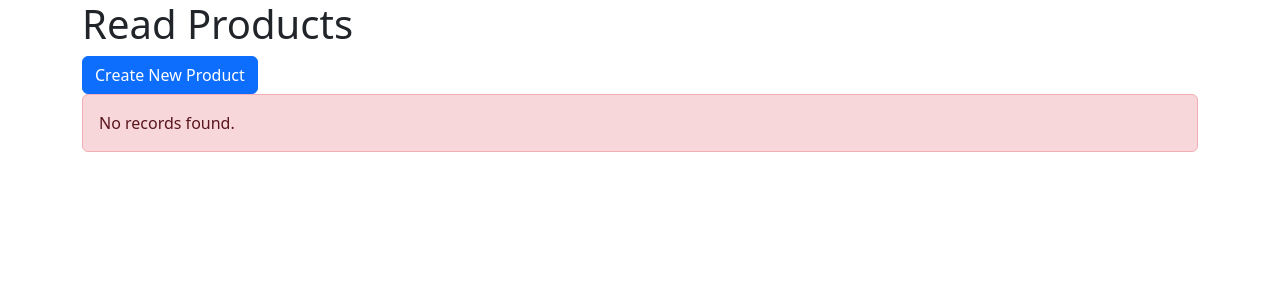
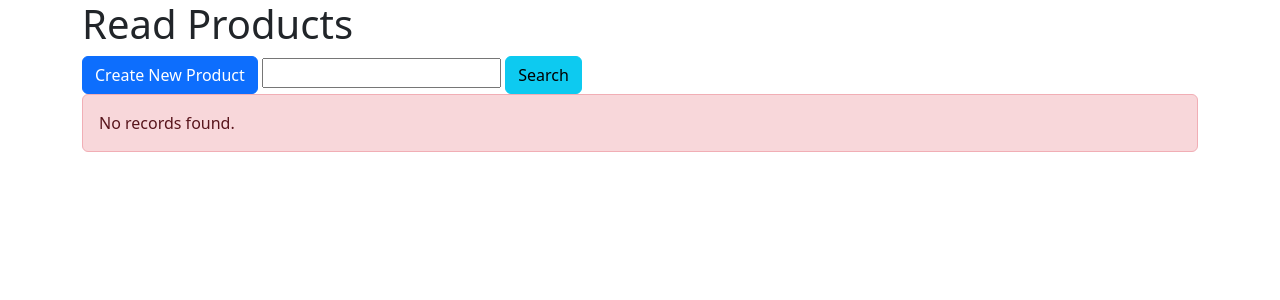
Before and after one commit to Estellaaa05/web, a PHP site: page /product_read.php in a window 1280 px wide. Shown: the top 300 px of the page. Run offline with PHP 8.4, Linux system fonts and the light colour scheme; data that the repository does not hold is empty.

Commit message:
search function added into product_read

```diff
--- a/project/product_read.php
+++ b/project/product_read.php
@@ -16,23 +16,25 @@
             <h1>Read Products</h1>
         </div>
 
-        <!-- PHP code to read records will be here -->
+        <form action="<?php echo htmlspecialchars($_SERVER["PHP_SELF"]); ?>" method="GET">
+            <a href='product_create.php' class='btn btn-primary m-b-1em'>Create New Product</a>
+            <input type="search" name="search" />
+            <input type="submit" class='btn btn-info m-r-1em' value="Search" />
+        </form>
+
         <?php
         // include database connection
         include 'config/database.php';
+        if ($_GET) {
+            $search = $_GET['search'];
+            $query = "SELECT id, name, category_ID, description, price, promotion_price, manufacture_date, expired_date, created FROM products WHERE name LIKE '%$search%' ORDER BY id DESC";
+        } else {
+            $query = "SELECT id, name, category_ID, description, price, promotion_price, manufacture_date, expired_date, created FROM products ORDER BY id DESC";
+        }
 
-        // delete message prompt will be here
-
-        // select all data
-        $query = "SELECT id, name, category_ID, description, price, promotion_price, manufacture_date, expired_date, created FROM products ORDER BY id DESC";
         $stmt = $con->prepare($query);
         $stmt->execute();
-
-        // this is how to get number of rows returned
         $num = $stmt->rowCount();
-
-        // link to create record form
-        echo "<a href='product_create.php' class='btn btn-primary m-b-1em'>Create New Product</a>";
 
         //check if more than 0 record found
         if ($num > 0) {
@@ -53,9 +55,6 @@
             echo "<th>Created</th>";
             echo "<th>Action</th>";
             echo "</tr>";
-
-            // table body will be here
-            // retrieve our table contents
 
             // a "loop" repeatedly execute block of code when specified condition is true until the condition evaluates to false.
             while ($row = $stmt->fetch(PDO::FETCH_ASSOC)) {
@@ -85,8 +84,6 @@
                 echo "</td>";
                 echo "</tr>";
             }
-
-
             // end table
             echo "</table>";
         }
```
Also changed, not shown: project/customer_read.php (+12 -7 lines).
